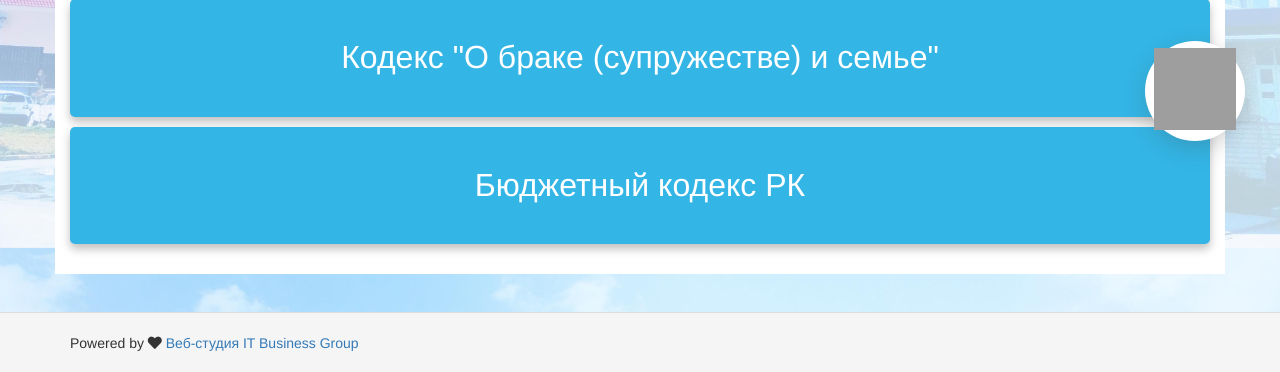
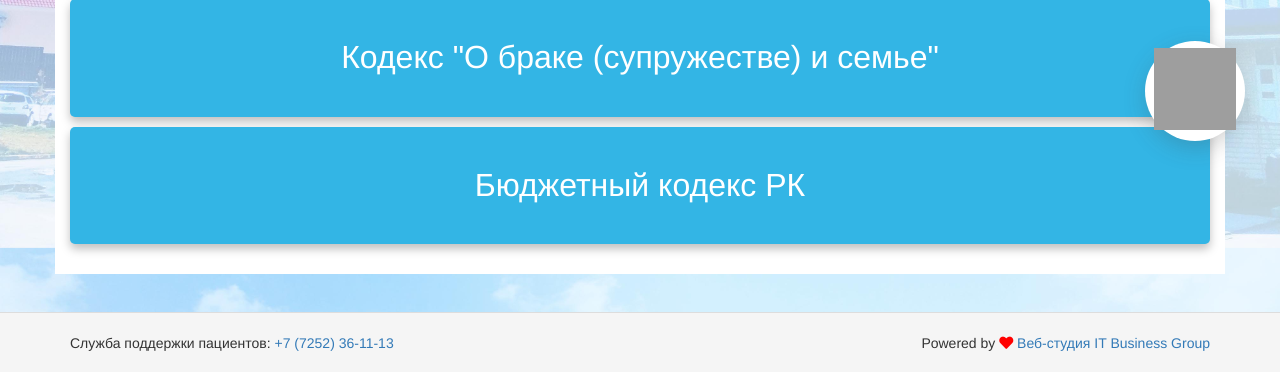
Before and after one commit to zhandos38/optd, a Yii app: template views/codex/index.php in a window 1280 px wide. Shown: the part 564-936 px from the top of the page. Run offline with PHP 8.4 and a stand-in for Yii, Linux system fonts and the light colour scheme; the template is opened without the code that fills it, so the values that code supplies are empty; some libraries are stand-ins or nearby versions; grey boxes are pictures that could not be loaded.

Commit message:
Footer support fixes

```diff
--- a/views/layouts/_footer.php
+++ b/views/layouts/_footer.php
@@ -1,5 +1,6 @@
 <footer class="footer">
     <div class="container">
-        <p class="pull-left">Powered by <i class="fa fa-heart"></i> <a href="http://itbgroup.kz">Веб-студия IT Business Group</a></p>
+        <p class="pull-left"><?= Yii::t('site', 'Служба поддержки пациентов') ?>: <a href="tel:77252361113"> +7 (7252) 36-11-13</a></p>
+        <p class="pull-right">Powered by <i class="fa fa-heart" style="color: red"></i> <a href="http://itbgroup.kz">Веб-студия IT Business Group</a></p>
     </div>
 </footer>
```
